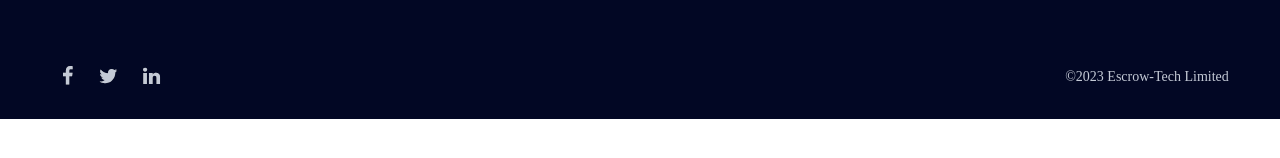
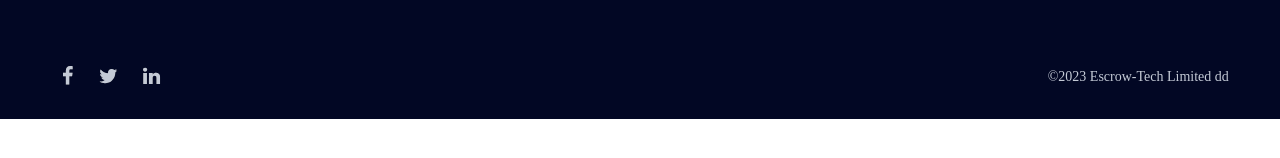
Before and after one commit to Oaks-Intelligence-GidiaOaks/escrow, a React (Vite) app: page /contact in a window 1280 px wide. Shown: the part 282-440 px from the top of the page. Built offline with nearby package versions, Linux system fonts and the light colour scheme.

Commit message:
fix merge

```diff
--- a/src/components/layout/footer/Footer.jsx
+++ b/src/components/layout/footer/Footer.jsx
@@ -86,7 +86,7 @@ function Footer() {
               <img src={twitter} alt="twitter link" className="py-3 px-3" />
               <img src={linkedln} alt="linkedln link" className="px-3" />
             </div>
-            <div className="copyright">©2023 Escrow-Tech Limited</div>
+            <div className="copyright">©2023 Escrow-Tech Limited dd</div>
           </div>
         </Container>
       </section>
```
